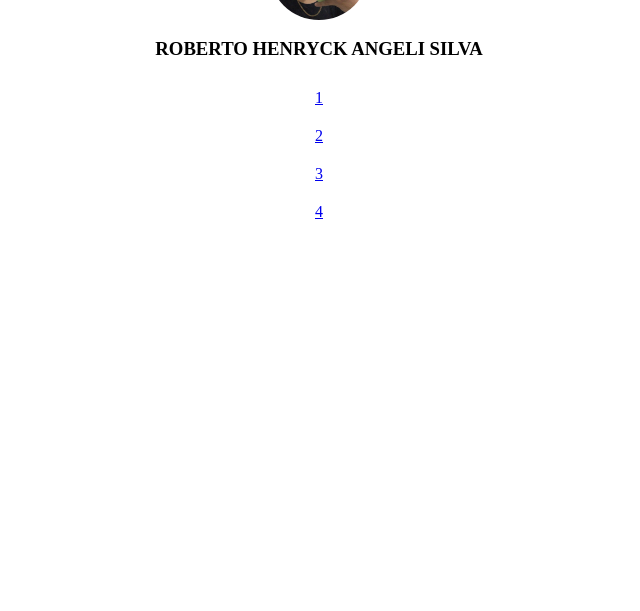
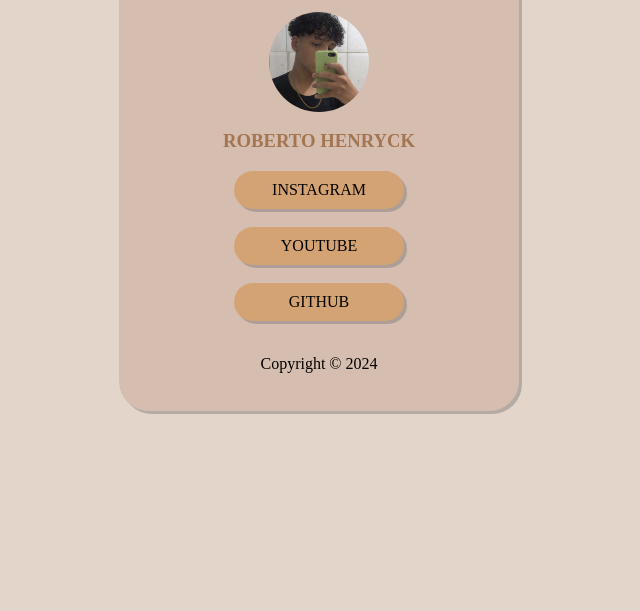
Before and after one commit to RobertoHenryck/RobertoHenryck.github.io, a plain HTML site: page index.html in a window 1280 px wide. Shown: the part 189-800 px from the top of the page, without its empty margins (321-961 px from the left). Drawn offline with Linux system fonts and the light colour scheme.

Commit message:
TERMINO DE TUDO

```diff
--- a/index.html
+++ b/index.html
@@ -6,10 +6,25 @@
     <meta name="viewport" content="width=device-width, initial-scale=1.0">
     <title>Página Roberto</title>
     <style>
-h3{
+        body {
+            background-color: #e3d5ca;
+            margin-top: 100px;
             display: flex;
             justify-content: center;
+            text-align: center;
         }
+
+        h3 {
+            display: flex;
+            justify-content: center;
+
+        }
+
+        h1,
+        h3 {
+            color: #a37550;
+        }
+
         h1 {
             font-size: 40px;
         }
@@ -36,12 +51,45 @@ h3{
             justify-content: center;
             padding: 10px;
             gap: 10px;
+            background-color: #d4a373;
+            margin: 0 auto;
+            width: 150px;
+            text-decoration: none;
+            color: black;
+            border-radius: 30px;
+            box-shadow: 3px 3px rgba(132, 125, 125, 0.486);
+        }
+
+        a:hover {
+            transform: scale(1.1);
+            /* Aumenta o tamanho em 10% */
+            transition: transform 0.3s ease;
+            /* Transição suave */
+        }
+
+
+        .fundo {
+            background-color: #d5bdaf;
+            border-radius: 30px;
+            width: 400px;
+            height: 500px;
+            margin: 0 auto;
+            box-shadow: 3px 3px rgba(132, 125, 125, 0.486);
+        }
+
+        .footer {
+            text-align: center;
+            display: flex;
+            margin: 0 auto;
+        }
+        p{
+            padding-bottom: 30px;
         }
     </style>
 </head>
 
 <body>
-
+    <div class="fundo">
         <div class="titulo">
             <h1>Minha Página</h1>
         </div>
@@ -50,19 +98,23 @@ h3{
 
         </div>
 
-    <h3>ROBERTO HENRYCK ANGELI SILVA</h3>
+        <h3>ROBERTO HENRYCK </h3>
 
-    <div class="botoes">
-        <a href="#">1</a>
-        <a href="#">2</a>
-        <a href="#">3</a>
-        <a href="#">4</a>
 
+        <a href="https://www.instagram.com/roberto.4ngeli/?next=%2F">INSTAGRAM</a>
+        <br>
+        <a href="https://www.youtube.com/@Beto_Gosling">YOUTUBE</a>
+        <br>
+        <a href="https://github.com/RobertoHenryck">GITHUB</a>
+        <br>
+
+        <div class="footer"></div>
+
+        <p> Copyright &copy; 2024</p>
 
     </div>
 
-
-
+    </div>
 
 </body>
 
```
Also changed, not shown: index2.html (deleted). Lines whose indentation alone changed are shown as unchanged.
